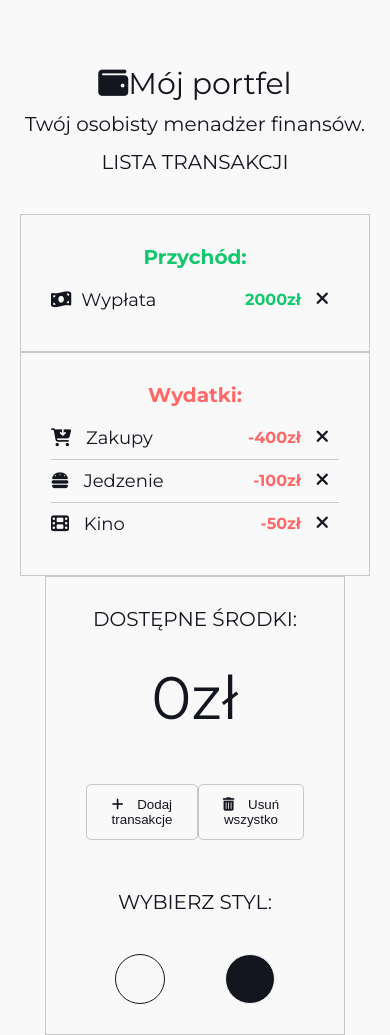
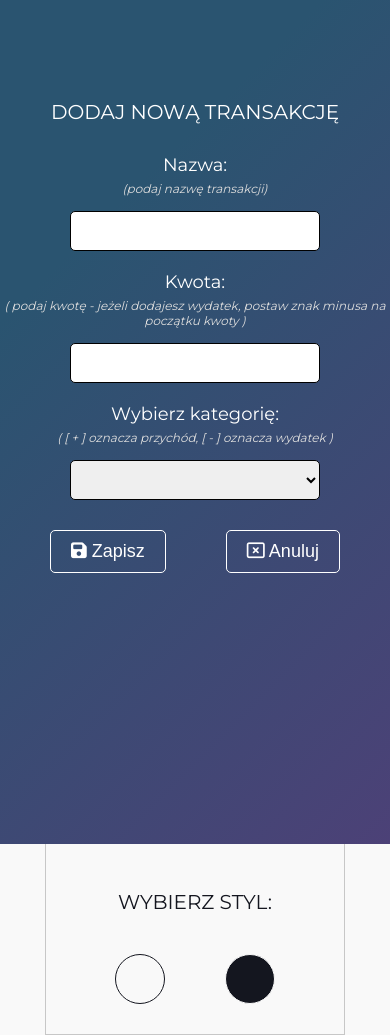
Before and after one commit to marcinjasinski71/expenses-tracker, a plain HTML site: page index.html in a window 390 px wide. Drawn offline with Linux system fonts and the light colour scheme.

Commit message:
justifying add-transaction-panel

```diff
--- a/style/style.scss
+++ b/style/style.scss
@@ -296,11 +296,13 @@ h2.title {
 		}
 	}
 	.add-transaction-panel {
-		display: none;
+		display: flex;
+		justify-content: flex-start;
 
 		h2.title {
 			font-size: 20px;
 			margin-bottom: 10px;
+			margin-top: 100px;
 		}
 		label {
 			margin-top: 20px;
```
Also changed, not shown: css/style.css, 1 other file.
